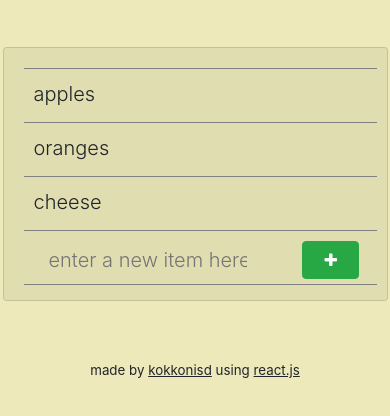
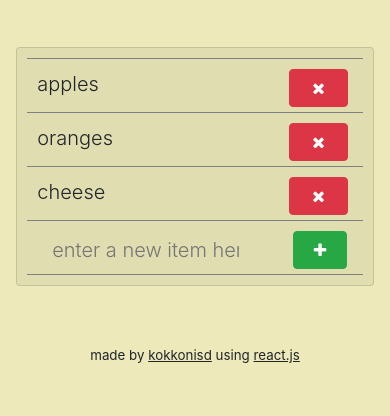
Before and after one commit to kokkonisd/react-list, a React app: page / in a window 390 px wide. Shown: the part 90-506 px from the top of the page. Built offline with nearby package versions, Linux system fonts and the light colour scheme.

Commit message:
Make delete buttons permanently visible on tablets and mobile devices

```diff
--- a/src/index.css
+++ b/src/index.css
@@ -1,3 +1,10 @@
+html, body, .app {
+  width: 100%;
+  height: 100%;
+  margin: 0;
+  padding: 0;
+}
+
 body {
   background-color: #ede9bb;
 }
@@ -14,13 +21,13 @@ body {
   padding: 0;
   margin: 0;
   list-style: none;
-  padding-left: 10px;
-  padding-top: 10px;
-  padding-bottom: 5px;
 }
 
 .list-item {
   border-top: 1px solid gray;
+  padding-left: 10px;
+  padding-top: 10px;
+  padding-bottom: 5px;
 }
 
 .list-add {
@@ -75,3 +82,6 @@ a, a:hover {
 #title {
   margin-top: 20px;
 }
+
+.list-item {
+}
--- a/src/index.js
+++ b/src/index.js
@@ -20,8 +20,25 @@ class Item extends React.Component {
     };
   }
 
+
+  componentDidMount() {
+    window.addEventListener("resize", this.resize.bind(this));
+    this.resize();
+  }
+
+  resize() {
+      this.setState({
+        noMouse: window.innerWidth <= 1024,
+        deleteBtnFlag: window.innerWidth <= 1024 ? "delete-on" : "delete-off"
+      });
+  }
+
   deleteOn ()
   {
+    // if we're on a tablet or a mobile device, disable this handler
+    if (this.state.noMouse) {
+      return;
+    }
     // show delete buttons on hover
     this.setState({
       deleteBtnFlag: "delete-on"
@@ -30,6 +47,10 @@ class Item extends React.Component {
 
   deleteOff ()
   {
+    // if we're on a tablet or a mobile device, disable this handler
+    if (this.state.noMouse) {
+      return;
+    }
     // hide delete buttons if the user is not hovering over the item
     this.setState({
       deleteBtnFlag: "delete-off"
@@ -137,7 +158,7 @@ class List extends React.Component {
     }
 
     return (
-      <div className="row">
+      <div className="row app">
         <div className="col-12 text-center display-4" id="title">react-list</div>
         <div className="card lead col-11 col-md-8 col-lg-6 col-md-offset-2" id="list-card">
           <ul id="list">
```
